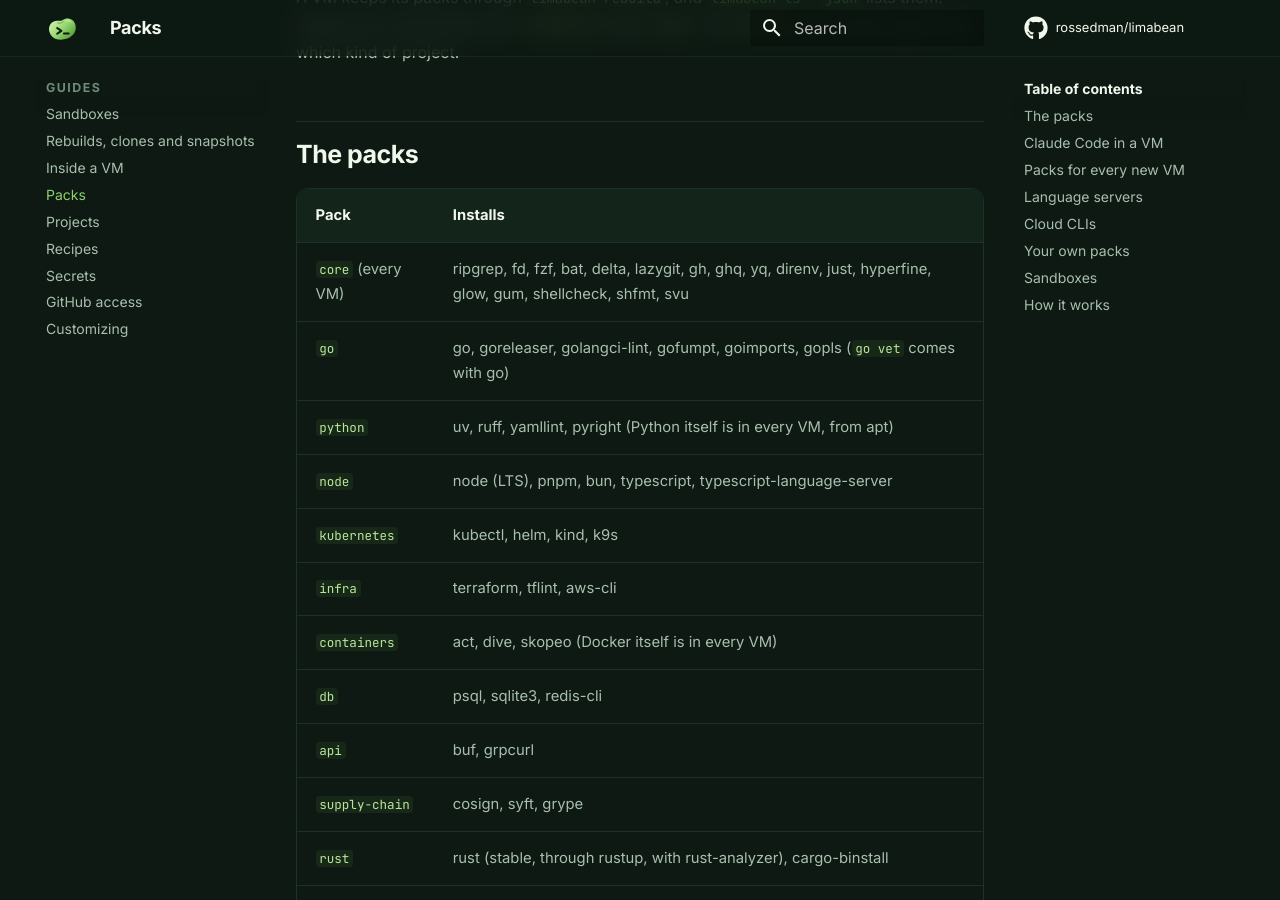
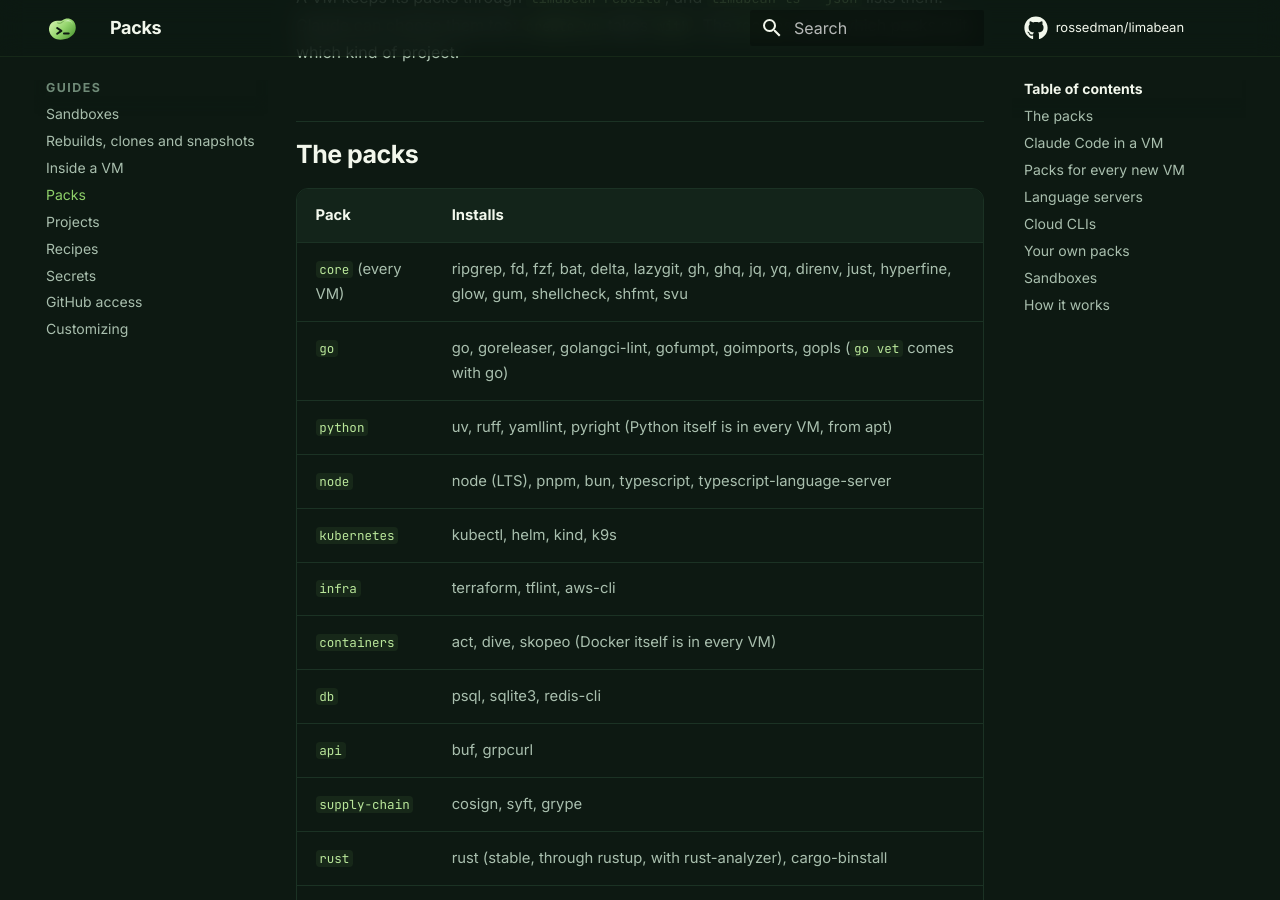
Before and after one commit to rossedman/limabean, an MkDocs documentation site: the page built from docs/packs.md, in a window 1280 px wide and 900 px high, scrolled down 522 px. Built offline with MkDocs 1.6.1 and Material for MkDocs 9.7.7, drawn with Linux system fonts in a browser that asks for light colours; comment, search, counter and statistics services are not loaded.

```diff
--- a/docs/packs.md
+++ b/docs/packs.md
@@ -25,7 +25,7 @@ project.
 
 | Pack | Installs |
 |---|---|
-| `core` (every VM) | ripgrep, fd, fzf, bat, delta, lazygit, gh, ghq, yq, direnv, just, hyperfine, glow, gum, shellcheck, shfmt, svu |
+| `core` (every VM) | ripgrep, fd, fzf, bat, delta, lazygit, gh, ghq, jq, yq, direnv, just, hyperfine, glow, gum, shellcheck, shfmt, svu |
 | `go` | go, goreleaser, golangci-lint, gofumpt, goimports, gopls (`go vet` comes with go) |
 | `python` | uv, ruff, yamllint, pyright (Python itself is in every VM, from apt) |
 | `node` | node (LTS), pnpm, bun, typescript, typescript-language-server |
```
Also changed, not shown: 1 other file.
